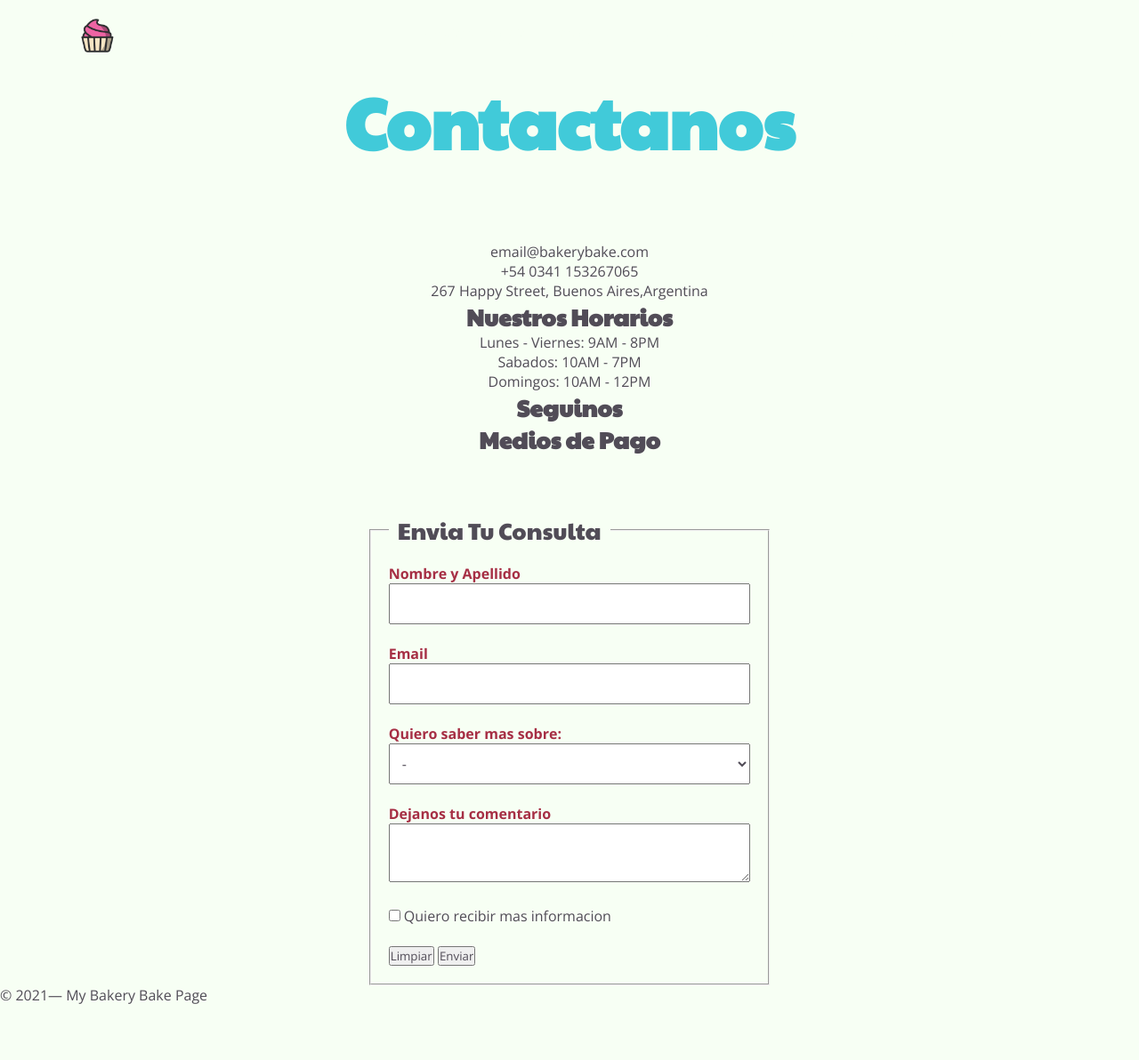
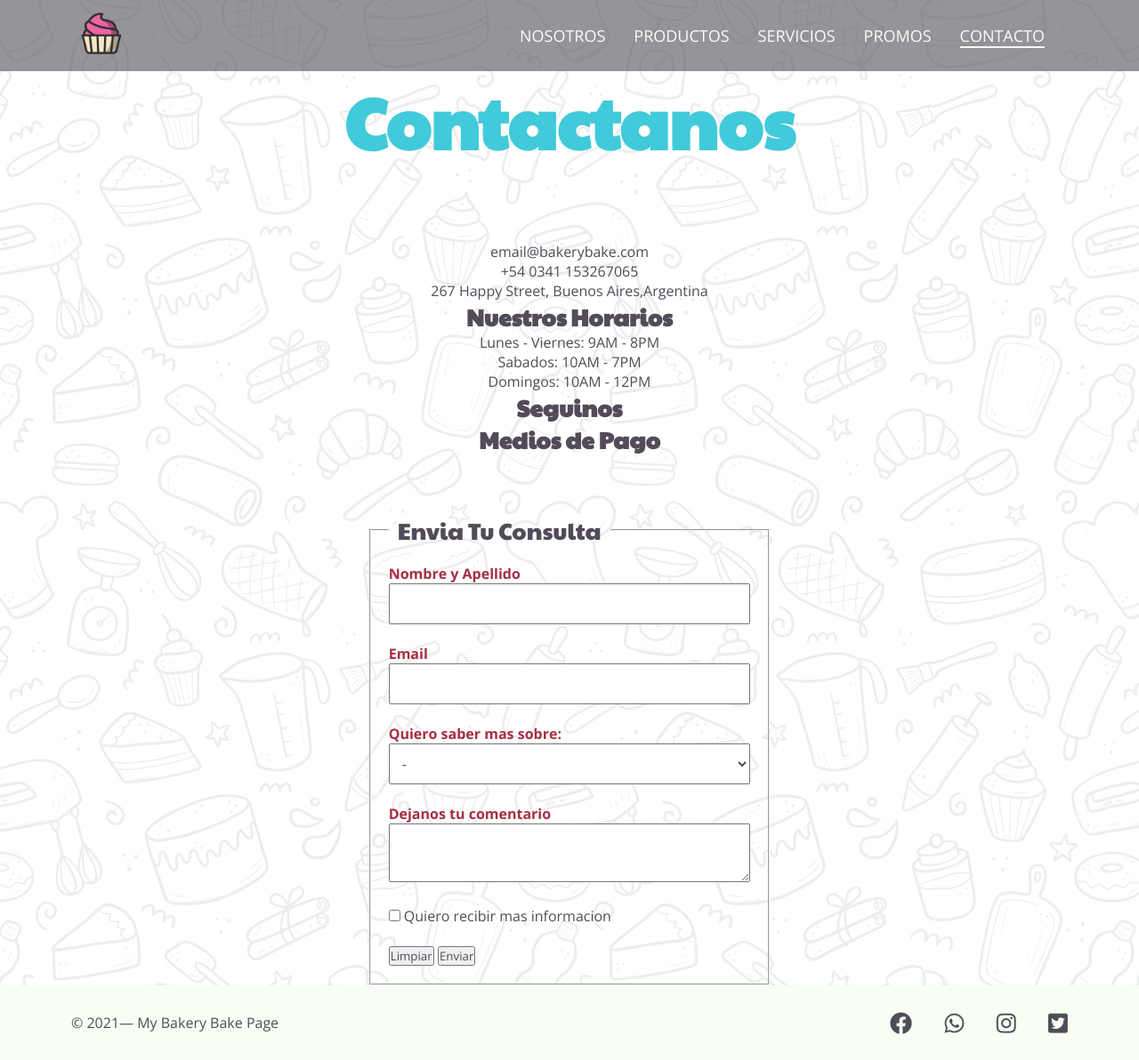
Before and after one commit to nailaghigo/bakerybake, a plain HTML site: page views/contacto.html in a window 1280 px wide. Shown: the whole page at 89% size. Before the commit the page ends 1130 px from the top, so only its background shows below. Drawn offline with nearby package versions, Linux system fonts and the light colour scheme; a web font is replaced by a local one.

Commit message:
- Cambie el logo, le agregue animacion, puse link al index - Agregue la clase selected para los items del header, les puse el hover state - Defini y agregue un background pattern para las secciones - Agregue background color al header - Agregue footer a todos los html

```diff
--- a/assets/style.css
+++ b/assets/style.css
@@ -70,12 +70,34 @@ h3, legend{
 /* barra de navegacion */
 
 .main-nav {
-    background-color: linear-gradient(#514C57, #514C57, .50);
+    background-color: rgba(81, 76, 87, 0.60);
     display: flex;
     justify-content: space-between;
     align-items: center;
     height: 80px;
     padding: 0 90px;
+}
+
+.main-nav__logo {
+    width: 10%;
+}
+
+.main-nav__logo:hover {
+    animation: shake 0.5s;
+}
+
+@keyframes shake {
+    0% { transform: rotate(0deg); }
+    10% { transform: rotate(-3deg); }
+    20% { transform: rotate(2deg); }
+    30% { transform: rotate(0deg); }
+    40% { transform: rotate(1deg); }
+    50% { transform: rotate(-2deg); }
+    60% { transform: rotate(0deg); }
+    70% { transform: rotate(-3deg); }
+    80% { transform: rotate(1deg); }
+    90% { transform: rotate(-1deg); }
+    100% { transform: rotate(0deg); }
 }
 
 .main-nav__item {
@@ -85,21 +107,38 @@ h3, legend{
     align-items: center;
 }
 
+.main-nav__link {
+    justify-content: space-between;
+    padding: 14px 16px;
+}
+
 .main-nav__link a{
     text-decoration: none;
     font-family: 'Open Sans', sans-serif;
-    font-weight: 600;
-    font-size: 22px;
+    font-weight: 500;
+    font-size: 18px;
     color: #F7FFF4;
-    justify-content: space-between;
-    padding: 14px 16px;
+}
+
+.main-nav__link a:hover {
+    color: #F2A7BB;
+    transition: color ease-in-out .15s;
+}
+
+.main-nav__link a:hover.selected {
+    border-bottom-color: #F2A7BB;
+    transition: color ease-in-out .15s;
+}
+
+.main-nav__link a.selected {
+    border-bottom: 2px solid #F7FFF4;
 }
 
 .cntFooter {
     display: flex;
     flex-direction: row;
     justify-content: space-between;
-    align-content: center;
+    align-items: center;
     margin: 25px 80px;
 }
 
@@ -112,7 +151,6 @@ h3, legend{
     font-size: 25px;
     width: 200px;
 }
-
 
 /* Seccion Home */
 .cntHome {
@@ -155,11 +193,14 @@ h3, legend{
     text-align: center;
 }
 
-/* Seccion Nosotros */
-.bgNosotros {
+.bg-pattern {
     background-image: linear-gradient(rgba(255,255,255,0.93), rgba(255,255,255,.93)),
     url(../images/pattern.jpg);
     background-repeat: repeat;
+}
+
+/* Seccion Nosotros */
+.bgNosotros {
     display: inline-flex;
     height: auto;
     padding: 50px 120px;
@@ -200,7 +241,6 @@ h3, legend{
 .cnt-bttn {
     width: auto;
     cursor: pointer;
-
 }
 
 .bttn {
@@ -282,12 +322,10 @@ h3, legend{
 
 .imgItem1 {
     background-image: url('../images/tortas.jpg');
-
 }
 
 .gridItem2{
     grid-area: gridItem2;
-
 }
 
 .imgItem2 {
@@ -296,7 +334,6 @@ h3, legend{
 
 .gridItem3 {
     grid-area: gridItem3;
-
 }
 
 .imgItem3 {
@@ -445,6 +482,7 @@ h3, legend{
     justify-content: center;
     align-items: center;
 }
+
 .boxDescription {
     align-content: center;
     display: flex;
--- a/views/contacto.html
+++ b/views/contacto.html
@@ -7,13 +7,14 @@
     <link rel="stylesheet" href="../assets/style.css">
     <link rel="preconnect" href="https://fonts.gstatic.com">
     <link href="https://fonts.googleapis.com/css2?family=Mr+De+Haviland&family=Open+Sans:ital,wght@0,300;0,400;0,600;0,700;0,800;1,300&family=Paytone+One&display=swap" rel="stylesheet">
+    <link rel="stylesheet" href="https://use.fontawesome.com/releases/v5.15.3/css/all.css" integrity="sha384-SZXxX4whJ79/gErwcOYf+zWLeJdY/qpuqC4cAa9rOGUstPomtqpuNWT9wdPEn2fk" crossorigin="anonymous">
     <title>Contacto</title>
 </head>
 
 <body>
     <header>
 		<div class="main-nav">
-			<img src="../images/logo.png" alt="logo" width="3.5%">
+			<a href="../index.html"><img src="../images/logo.png"  class="main-nav__logo" alt="logo"></a>
 
 			<nav class="main-nav__list">
 				<ul class="main-nav__item">
@@ -21,13 +22,13 @@
 					<li class="main-nav__link"><a href="./productos.html">PRODUCTOS</a></li>
 					<li class="main-nav__link"><a href="./servicios.html">SERVICIOS</a></li>
 					<li class="main-nav__link"><a href="./promos.html">PROMOS</a></li>
-					<li class="main-nav__link"><a href="./contacto.html">CONTACTO</a></li>
+					<li class="main-nav__link"><a class="selected" href="./contacto.html">CONTACTO</a></li>
 				</ul>
 			</nav>
 		</div>
 	</header>
 
-    <section id="contacto" class="cntGeneral">
+    <section id="contacto" class="cntGeneral bg-pattern">
 
 		<h2 class="title">Contactanos</h2>
 
@@ -89,15 +90,19 @@
                 <br>
                 <input type="reset" name="reset" value="Limpiar">
                 <input type="submit" name="submit" value="Enviar">
-
             </fieldset>
 	</section>
 
-
-    <footer>
+	<footer class="cntFooter">
 		<span>© 2021— My Bakery Bake Page</span>
-
-		<!-- iconos de redes sociales -->
+		<div>
+			<ul class="socialMedia">
+				<li><i class="fab fa-facebook"></i></li>
+				<li><i class="fab fa-whatsapp"></i></li>
+				<li><i class="fab fa-instagram"></i></li>
+				<li><i class="fab fa-twitter-square"></i></li>
+			</ul>
+		</div>
 	</footer>
 </body>
 </html>
```
Also changed, not shown: index.html (+3 -3 lines), views/productos.html (+14 -7 lines), views/promos.html (+14 -22 lines), views/servicios.html (+13 -6 lines).
